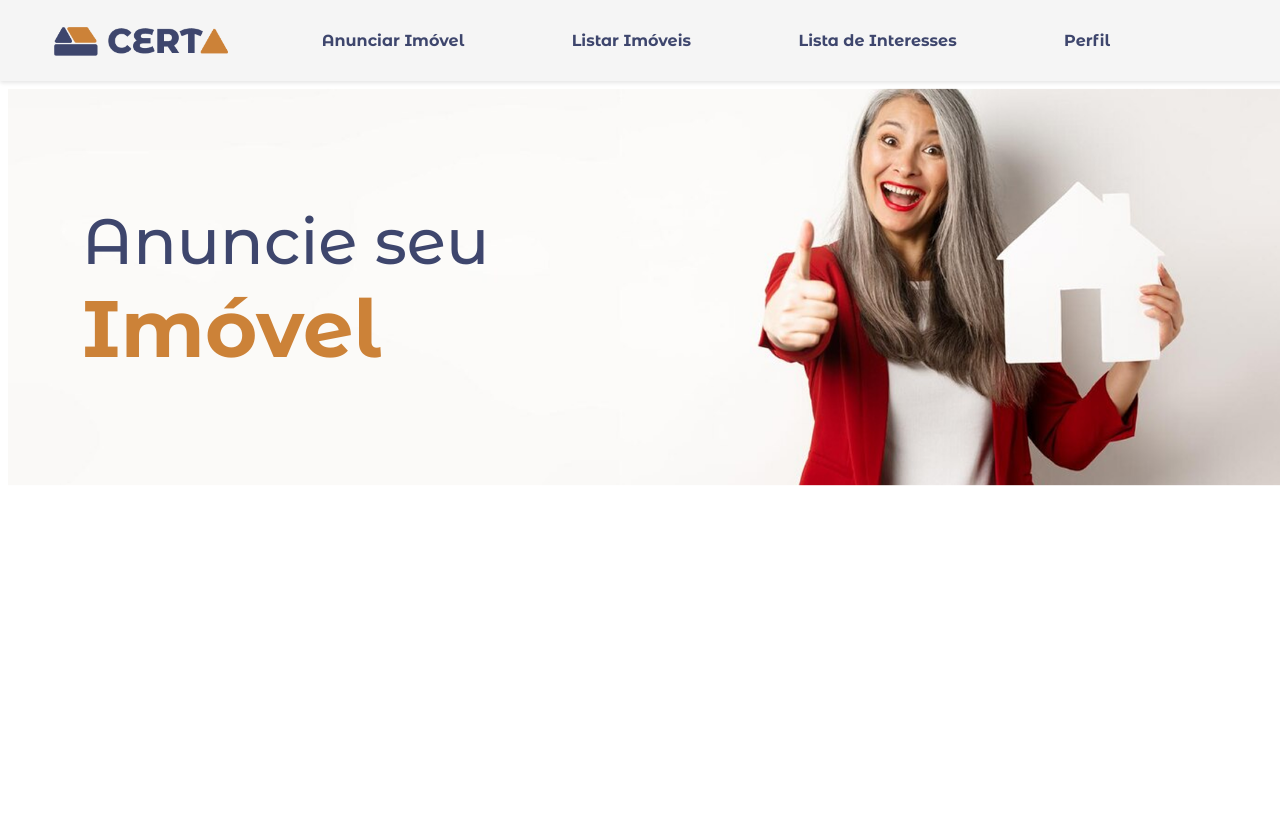
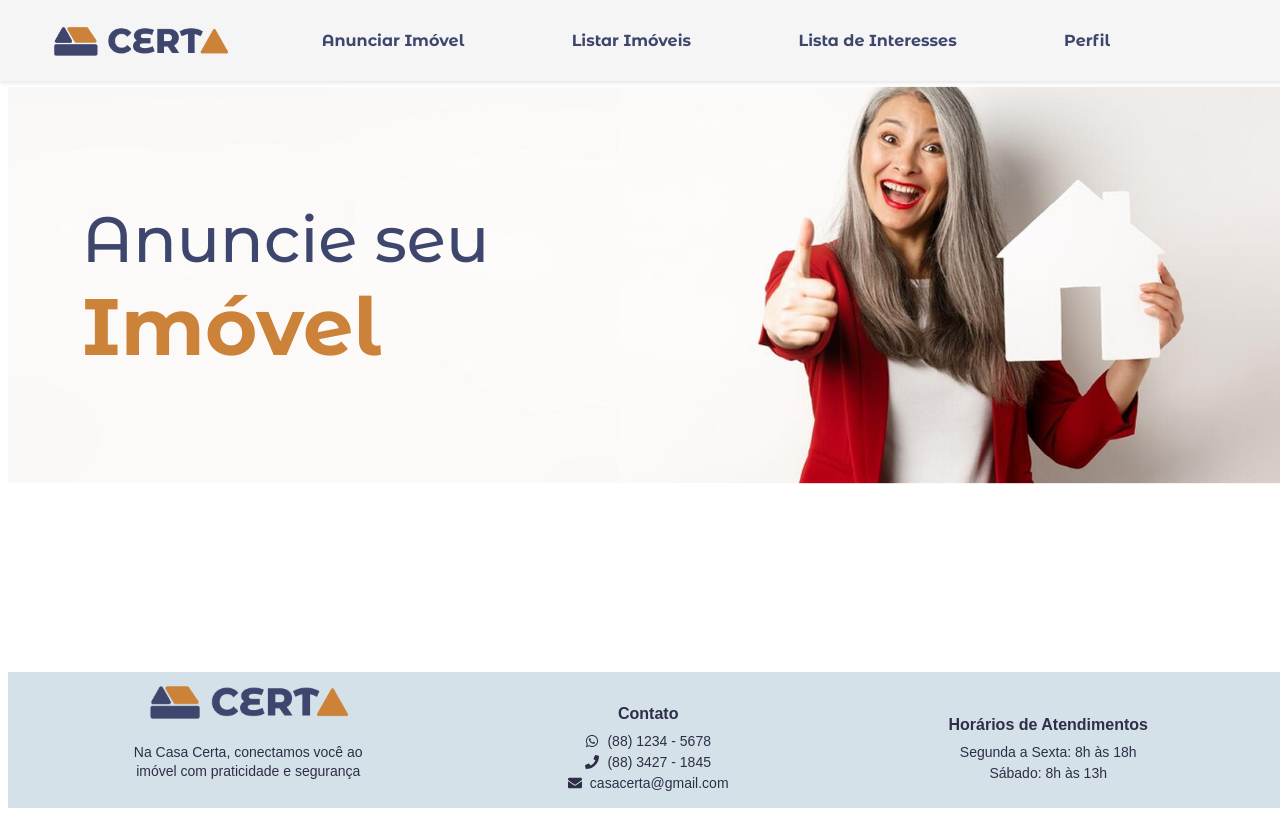
Before and after one commit to Yann-Uchoa5/front-imoveis, a React (Create React App) app: page /cadastrar_imovel in a window 1280 px wide. Built offline with nearby package versions, Linux system fonts and the light colour scheme.

Commit message:
feat: inserindo footer na página de cadastrar imóveis

```diff
--- a/src/components/Footer/Footer.css
+++ b/src/components/Footer/Footer.css
@@ -2,16 +2,19 @@
   display: flex;
   justify-content: center;
   align-items: center;
-  background-color: #d6e1ec;
-  padding: 40px;
+  background-color: #d5e1e9;
+  padding: 12px;
   color: #2e2e46;
   font-family: "Arial", sans-serif;
   text-align: center;
+  width: 99.4%;
+  height: 100%;
+  margin-top: auto;
 }
 
 .footer-section {
   flex: 1;
-  max-width: 300px;
+  max-width: 400px;
   text-align: center;
 }
 
@@ -29,6 +32,14 @@
 .logo-text {
   max-width: 250px;
   line-height: 1.5;
+  font-size: 14px;
+  word-wrap: break-word;
+}
+
+.footer-text {
+  max-width: 250px;
+  text-align: center;
+  line-height: 1.4;
   font-size: 14px;
   word-wrap: break-word;
 }
--- a/src/components/Footer/Footer.js
+++ b/src/components/Footer/Footer.js
@@ -8,7 +8,7 @@ const Footer = () => {
     <footer className="footer-container">
       <div className="footer-section logo-section">
         <img src={logo} alt="Cert" className="logo" />
-        <p>
+        <p className="footer-text">
           Na Casa Certa, conectamos você ao imóvel com praticidade e segurança
         </p>
       </div>
@@ -18,11 +18,11 @@ const Footer = () => {
           <FaWhatsapp /> (88) 1234 - 5678
         </p>
         <p>
-          <FaPhone /> 3427-1845
+          <FaPhone /> (88) 3427 - 1845
         </p>
         <p>
           <FaEnvelope />{" "}
-          <a href="mailto:casacerta@gmail.com">casacerta@gmail.com</a>
+          <a href="mailto:casacerta@gmail.com"> casacerta@gmail.com</a>
         </p>
       </div>
       <div className="footer-section hours-section">
--- a/src/components/WomanBanner/WomanBanner.css
+++ b/src/components/WomanBanner/WomanBanner.css
@@ -1,6 +1,6 @@
 .banner_container {
   position: absolute;
-  margin-top: 5rem;
+  margin-top: 4.9rem;
   overflow: hidden;
   z-index: 1;
   width: 100%; /* Ajuste conforme necessário */
--- a/src/pages/CadastroImovelPage/CadastroImovel.js
+++ b/src/pages/CadastroImovelPage/CadastroImovel.js
@@ -1,12 +1,15 @@
-import { useState } from "react";
 import MainNavbar from "../../components/MainNavbar/MainNavbar";
 import WomanBanner from "../../components/WomanBanner/WomanBanner";
+import Footer from "../../components/Footer/Footer";
 
 const Cadastro_imovel = () => {
   return (
-    <div>
+    <div style={{ display: 'flex', flexDirection: 'column', minHeight: '100vh' }}>
       <MainNavbar />
-      <WomanBanner />
+      <div style={{ flex: 1 }}>
+        <WomanBanner />
+      </div>
+      <Footer />
     </div>
   );
 };
--- a/src/routes/AppRoutes.js
+++ b/src/routes/AppRoutes.js
@@ -10,10 +10,7 @@ const AppRoutes = () => {
       <Routes>
         <Route path="/" element={<Cadastro />} />
         <Route path="/login" element={<Login />} />
-        <Route path="/cadastro" element={<Cadastro />} />
         <Route path="/cadastrar_imovel" element={<CadastroImovel />} />
-        {/* Adicione uma rota padrão para redirecionar para /cadastro */}
-        <Route path="/" element={<Cadastro />} />
       </Routes>
     </Router>
   );
```
